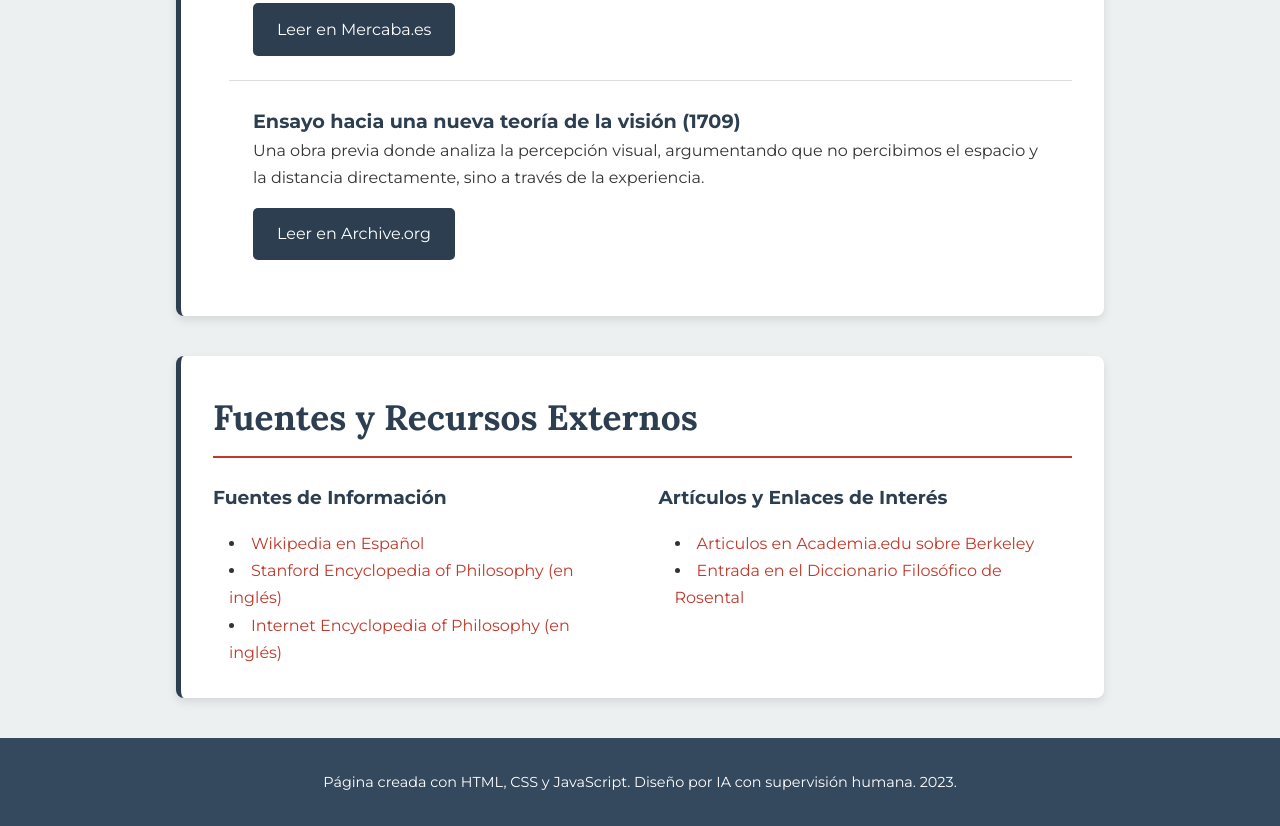
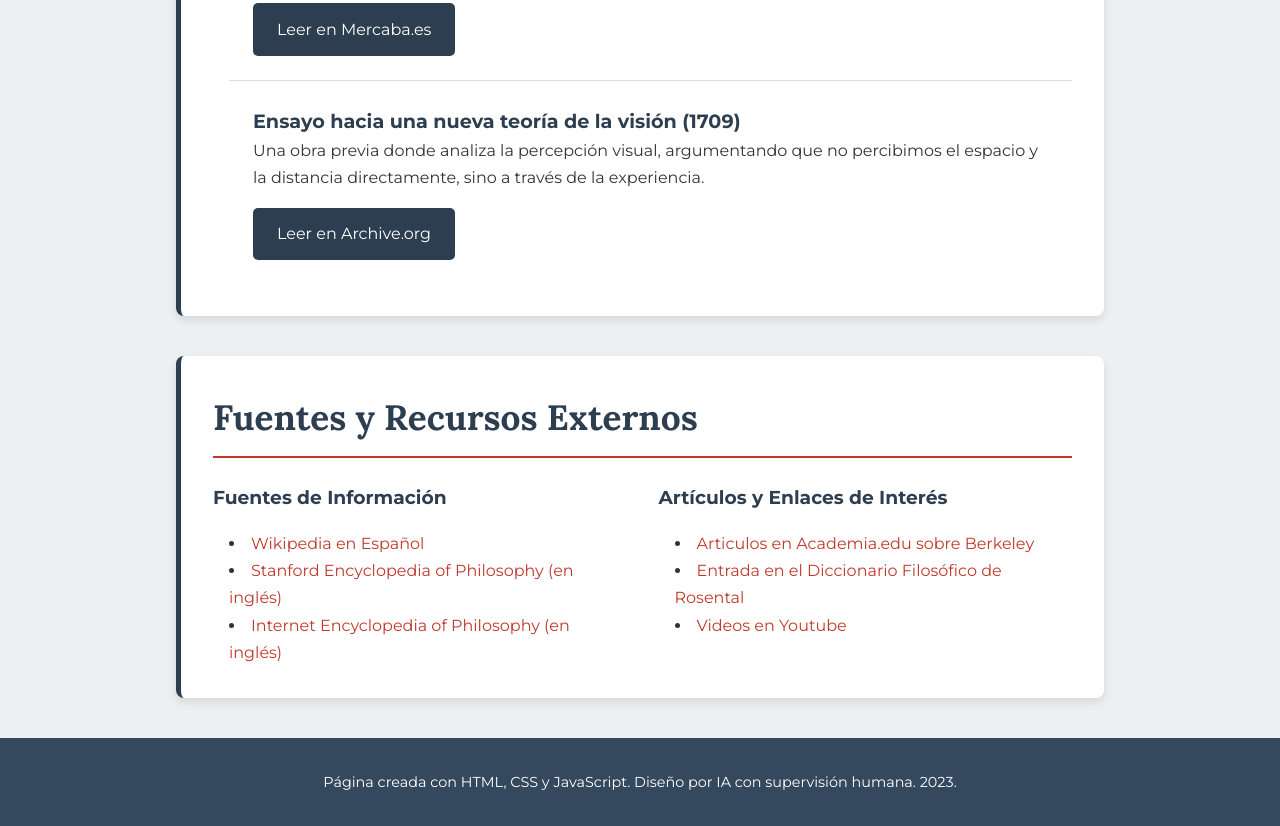
Before and after one commit to jmlucas68/berkeley, a plain HTML site: page index.html in a window 1280 px wide. Shown: the part 3062-3888 px from the top of the page. Drawn offline with Linux system fonts and the light colour scheme.

Commit message:
Feat: Añadido enlace a YouTube

```diff
--- a/index.html
+++ b/index.html
@@ -120,6 +120,7 @@
                     <ul>
                         <li><a href="https://www.academia.edu/search?q=berkeley" target="_blank">Articulos en Academia.edu sobre Berkeley</a></li>
                         <li><a href="https://www.filosofia.org/enc/ros/berkeley.htm" target="_blank">Entrada en el Diccionario Filosófico de Rosental</a></li>
+                        <li><a href="https://www.youtube.com/results?search_query=berkeley" target="_blank">Videos en Youtube</a></li>
                     </ul>
                 </div>
             </div>
```
Also changed, not shown: commit_message.txt.
